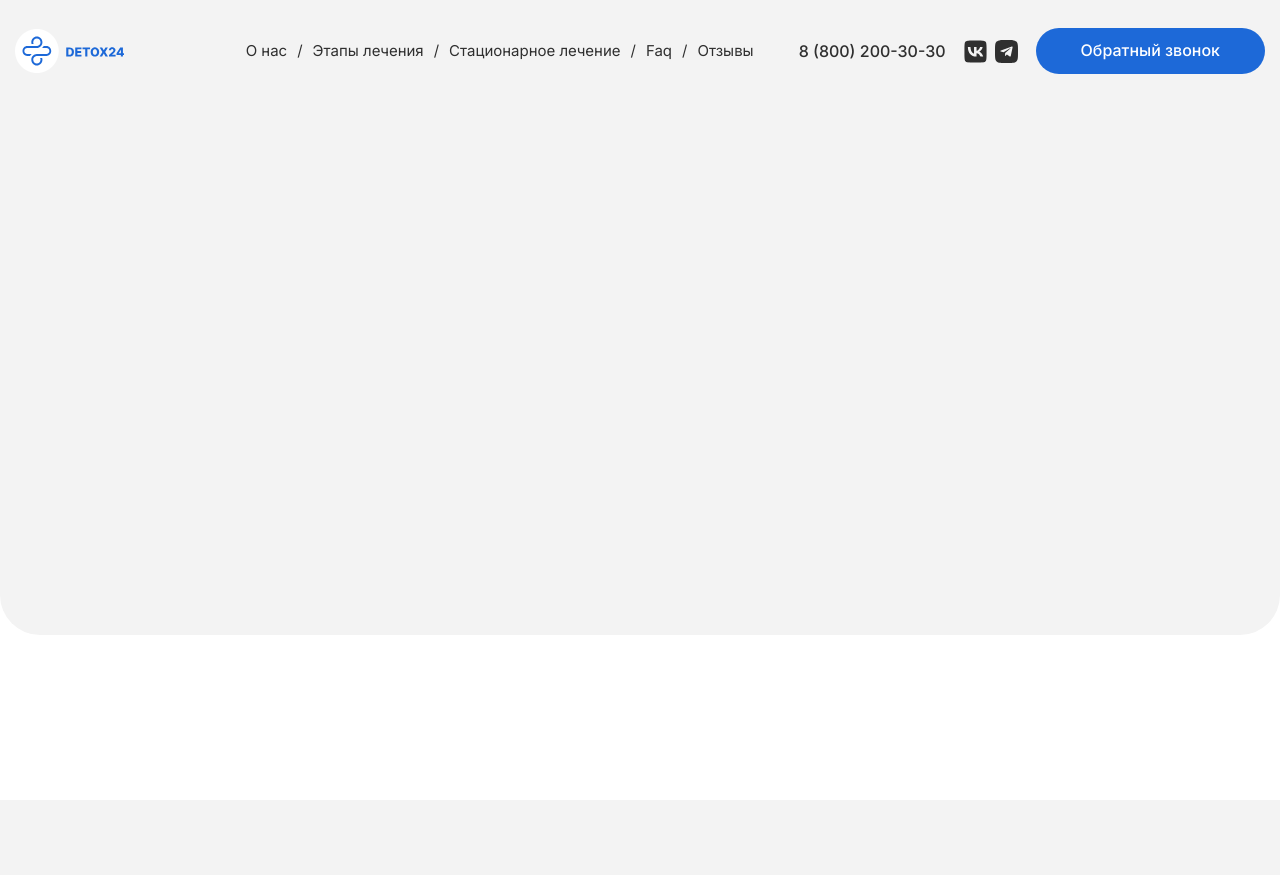
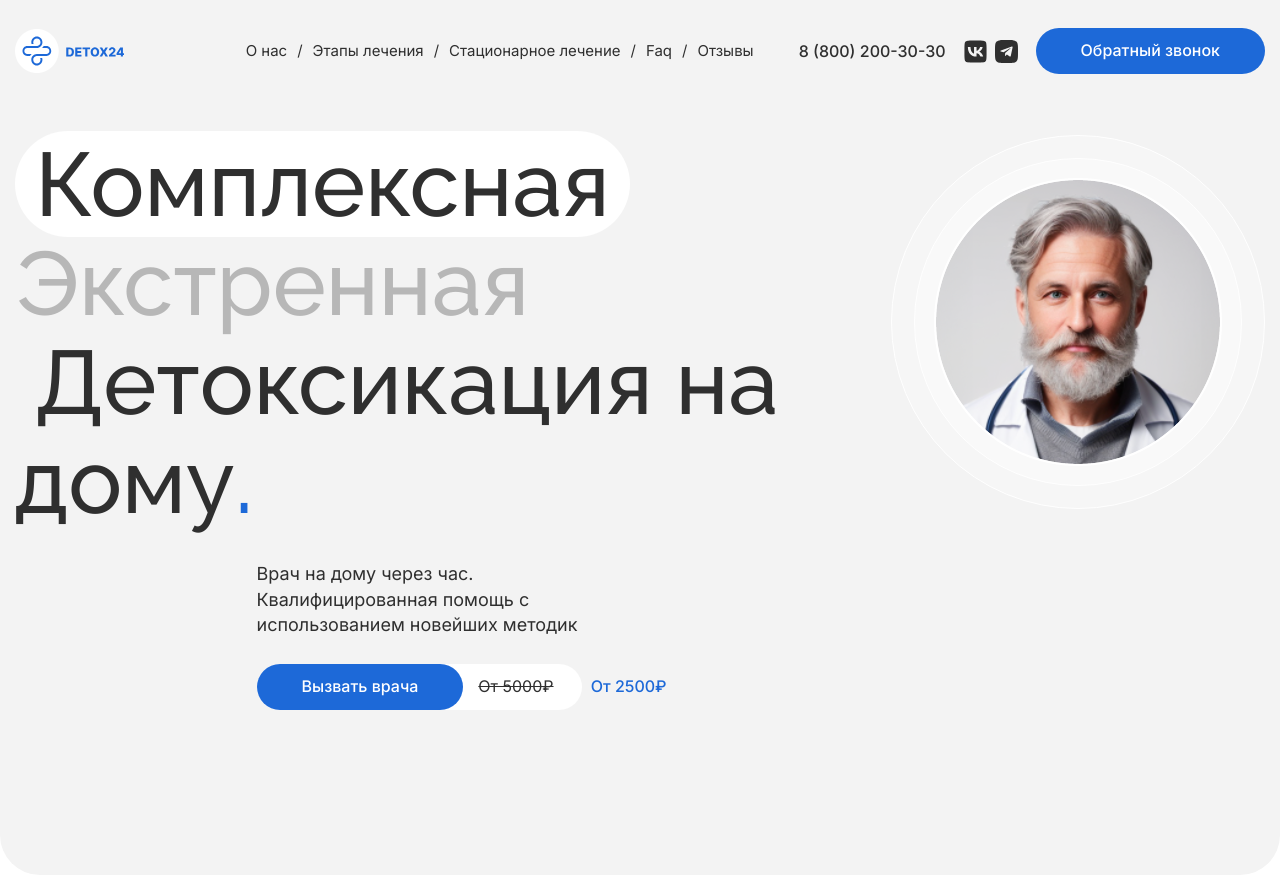
Before and after one commit to Zeptorqyiad/Detox24, a PHP site: page / in a window 1280 px wide. Before the commit the page ends 74 px from the top, so only its background shows below. Run offline with PHP 8.4, Linux system fonts and the light colour scheme.

Commit message:
Working with banner section

```diff
--- a/#Sourse/Layouts/_main.scss
+++ b/#Sourse/Layouts/_main.scss
@@ -4,6 +4,100 @@
 
 .banner {
 	background-color: var(--dark-white-color);
-	height: 70vh;
 	border-radius: 0px 0px 40px 40px;
+	padding: 60px 0 30px 0;
+	height: 800px;
 }
+.banner__content {
+	@include flexbox;
+	flex-direction: column;
+	gap: 95px;
+}
+.banner__content-top {
+	@include flexbox;
+}
+.banner__content-top-ls {
+	flex: 0 1 1160px;
+}
+.banner__title {
+	@include textDefault($ff2, var(--dark-color), 90px, 500, 90px);
+	line-height: 110%;
+	text-align: left;
+	> span:nth-child(1) {
+		width: 600px;
+		border-radius: 200px;
+		background: var(--bg-white-color);
+		padding: 0 20px;
+	}
+	> span:nth-child(2) {
+		opacity: 0.3;
+	}
+	> span:nth-child(3) {
+		padding-left: 20px;
+	}
+	> span:last-child {
+		color: var(--blue-color);
+	}
+	margin-bottom: 30px;
+}
+.banner__subtitle {
+	display: flex;
+	justify-content: center;
+	max-width: 393px;
+	flex-direction: column;
+	gap: 26px;
+	@include textDefault($ff1, var(--dark-color), 18px, 400, 18px);
+	line-height: 143%;
+	text-align: left;
+	margin: 0 auto;
+}
+.banner__content-top-rs {
+	flex: 1 0 auto;
+}
+.circle_1 {
+	display: flex;
+	justify-content: center;
+	align-items: center;
+	width: 374px;
+	height: 374px;
+	border-radius: 50%;
+	box-sizing: border-box;
+	border: 1px solid var(--bg-white-color);
+	background: rgba(255, 255, 255, 0.25);
+}
+.circle_2 {
+	display: flex;
+	justify-content: center;
+	align-items: center;
+	width: 328px;
+	height: 328px;
+	border-radius: 50%;
+	box-sizing: border-box;
+	border: 1px solid var(--bg-white-color);
+	background: rgba(255, 255, 255, 0.3);
+}
+.banner__block-btn {
+	position: relative;
+	@include flexbox;
+	align-items: center;
+	background-color: var(--bg-white-color);
+	max-width: 325px;
+	gap: 15px;
+	border-radius: 200px;
+	p {
+		@include textDefault($ff1, var(--dark-color), 16px, 400, 19px);
+		line-height: 110%;
+		text-decoration-line: line-through;
+	}
+	&::after {
+		content: "От 2500₽";
+		position: absolute;
+		right: -85px;
+		top: 50%;
+		transform: translate(0, -50%);
+		@include textDefault($ff1, var(--blue-color), 16px, 500, 16px);
+		line-height: 110%;
+	}
+}
+.banner__content-bottom {
+}
--- a/css/style.css
+++ b/css/style.css
@@ -362,8 +362,125 @@ body._lock {
 
 .banner {
   background-color: var(--dark-white-color);
-  height: 70vh;
   border-radius: 0px 0px 40px 40px;
+  padding: 60px 0 30px 0;
+  height: 800px;
+}
+
+.banner__content {
+  display: flex;
+  flex-direction: column;
+  gap: 95px;
+}
+
+.banner__content-top {
+  display: flex;
+}
+
+.banner__content-top-ls {
+  flex: 0 1 1160px;
+}
+
+.banner__title {
+  font-family: Raleway;
+  color: var(--dark-color);
+  font-size: 90px;
+  font-weight: 500;
+  line-height: 100%;
+  line-height: 110%;
+  text-align: left;
+  margin-bottom: 30px;
+}
+.banner__title > span:nth-child(1) {
+  width: 600px;
+  border-radius: 200px;
+  background: var(--bg-white-color);
+  padding: 0 20px;
+}
+.banner__title > span:nth-child(2) {
+  opacity: 0.3;
+}
+.banner__title > span:nth-child(3) {
+  padding-left: 20px;
+}
+.banner__title > span:last-child {
+  color: var(--blue-color);
+}
+
+.banner__subtitle {
+  display: flex;
+  justify-content: center;
+  max-width: 393px;
+  flex-direction: column;
+  gap: 26px;
+  font-family: Inter;
+  color: var(--dark-color);
+  font-size: 18px;
+  font-weight: 400;
+  line-height: 100%;
+  line-height: 143%;
+  text-align: left;
+  margin: 0 auto;
+}
+
+.banner__content-top-rs {
+  flex: 1 0 auto;
+}
+
+.circle_1 {
+  display: flex;
+  justify-content: center;
+  align-items: center;
+  width: 374px;
+  height: 374px;
+  border-radius: 50%;
+  box-sizing: border-box;
+  border: 1px solid var(--bg-white-color);
+  background: rgba(255, 255, 255, 0.25);
+}
+
+.circle_2 {
+  display: flex;
+  justify-content: center;
+  align-items: center;
+  width: 328px;
+  height: 328px;
+  border-radius: 50%;
+  box-sizing: border-box;
+  border: 1px solid var(--bg-white-color);
+  background: rgba(255, 255, 255, 0.3);
+}
+
+.banner__block-btn {
+  position: relative;
+  display: flex;
+  align-items: center;
+  background-color: var(--bg-white-color);
+  max-width: 325px;
+  gap: 15px;
+  border-radius: 200px;
+}
+.banner__block-btn p {
+  font-family: Inter;
+  color: var(--dark-color);
+  font-size: 16px;
+  font-weight: 400;
+  line-height: 118.75%;
+  line-height: 110%;
+  text-decoration-line: line-through;
+}
+.banner__block-btn::after {
+  content: "От 2500₽";
+  position: absolute;
+  right: -85px;
+  top: 50%;
+  transform: translate(0, -50%);
+  font-family: Inter;
+  color: var(--blue-color);
+  font-size: 16px;
+  font-weight: 500;
+  line-height: 100%;
+  line-height: 110%;
 }
 
 :root {
--- a/index.html
+++ b/index.html
@@ -2,6 +2,7 @@
 <html lang="ru">
 
 <head>
+	<title>Detox24</title>
 	<meta name="viewport" content="width=device-width, initial-scale=1.0, maximum-scale=1.0, user-scalable=0" />
 	<link rel="stylesheet" href="https://cdn.jsdelivr.net/npm/swiper@10/swiper-bundle.min.css" />
 	<meta http-equiv="Content-type" content="text/html;charset=UTF-8" />
@@ -11,7 +12,6 @@
 	<link href="https://fonts.googleapis.com/css?family=Raleway:regular,500,600,700,800" rel="stylesheet" />
 	<link href="https://fonts.googleapis.com/css?family=Inter:regular,500,600,700,800" rel="stylesheet" />
 	<!-- <link rel="icon" href="img/" type="image/x-icon"> -->
-	<title>Detox24</title>
 </head>
 
 <body>
@@ -66,18 +66,45 @@
 		</header>
 		<main id="main">
 			<section class="banner">
-
+				<div class="banner__container">
+					<div class="banner__content">
+						<div class="banner__content-top">
+							<div class="banner__content-top-ls">
+								<h1 class="banner__title">
+									<span>Комплексная</span>
+									<span>Экстренная</span>
+									<span>Детоксикация на дому</span><span>.</span>
+								</h1>
+								<div class="banner__subtitle">
+									Врач на дому через час.<br>
+									Квалифицированная помощь с использованием
+									новейших методик
+									<div class="banner__block-btn">
+										<a href="#popup" class="banner__btn header__btn popup-link">Вызвать врача</a>
+										<p>От 5000₽</p>
+									</div>
+								</div>
+							</div>
+							<div class="banner__content-top-rs circle_1">
+								<div class="circle_2">
+									<img src="./assets/images/main/Doctor.png" alt="Doctor">
+								</div>
+							</div>
+						</div>
+						<div class="banner__content-bottom"></div>
+					</div>
+				</div>
 			</section>
 		</main>
 		<footer></footer>
-		<!-- <div id="popup" class="popup">
+		<div id="popup" class="popup">
 			<div class="popup__body">
 				<div class="popup__content">
 					<a href="#" class="popup__close close-popup">X</a>
 					<p>Привет</p>
 				</div>
 			</div>
-		</div> -->
+		</div>
 	</div>
 	<!-- Подключаем Swiper -->
 	<script src="https://cdn.jsdelivr.net/npm/swiper@10/swiper-bundle.min.js"></script>
--- a/js/script.js
+++ b/js/script.js
@@ -17,3 +17,84 @@ window.addEventListener('resize', function () {
       document.body.classList.remove('_lock')
    }
 })
+
+// Popup
+
+const popupLinks = document.querySelectorAll('.popup-link')
+const body = document.querySelector('body')
+const lockPadding = document.querySelectorAll('.lock-padding')
+
+let unlock = true
+
+const timeout = 800
+
+if (popupLinks.length > 0) {
+   for (let index = 0; index < popupLinks.length; index++) {
+      const popupLink = popupLinks[index]
+      popupLink.addEventListener('click', function (e) {
+         const popupName = popupLink.getAttribute('href').replace('#', '')
+         const curentPopup = document.getElementById(popupName)
+         popupOpen(curentPopup)
+         e.preventDefault()
+      })
+   }
+}
+
+const popupCloseIcon = document.querySelectorAll('.close-popup')
+if (popupCloseIcon.length > 0) {
+   for (let index = 0; index < popupCloseIcon.length; index++) {
+      const el = popupCloseIcon[index]
+      el.addEventListener('click', function (e) {
+         popupCLose(el.closest('.popup'))
+         e.preventDefault()
+      })
+   }
+}
+
+function popupOpen(curentPopup) {
+   if (curentPopup && unlock) {
+      const popupActive = document.querySelector('.popup.open')
+      if (popupActive) {
+         popupCLose(popupActive, active)
+      }
+      curentPopup.classList.add('open')
+      curentPopup.addEventListener('click', function (e) {
+         if (!e.target.closest('.popup__content')) {
+            popupCLose(e.target.closest('.popup'))
+         }
+      })
+   }
+}
+function popupCLose(popupActive, doUnlock = true) {
+   if (unlock) {
+      popupActive.classList.remove('open')
+   }
+}
+
+document.addEventListener('keydown', function (e) {
+   if (e.which === 27) {
+      const popupActive = document.querySelector('.popup.open')
+      popupCLose(popupActive)
+   }
+})
+;(function () {
+   if (!Element.prototype.closest) {
+      Element.prototype.closest = function (css) {
+         var node = this
+         while (node) {
+            if (node.matches(css)) return node
+            else node = node.parentElement
+         }
+         return null
+      }
+   }
+})()
+;(function () {
+   if (!Element.prototype.matches) {
+      Element.prototype.matches =
+         Element.prototype.matchesSelector ||
+         Element.prototype.webkitMatchesSelector ||
+         Element.prototype.mozMatchesSelector ||
+         Element.prototype.msMatchesSelector
+   }
+})()
```
Also changed, not shown: assets/images/main/Doctor.png (added).
